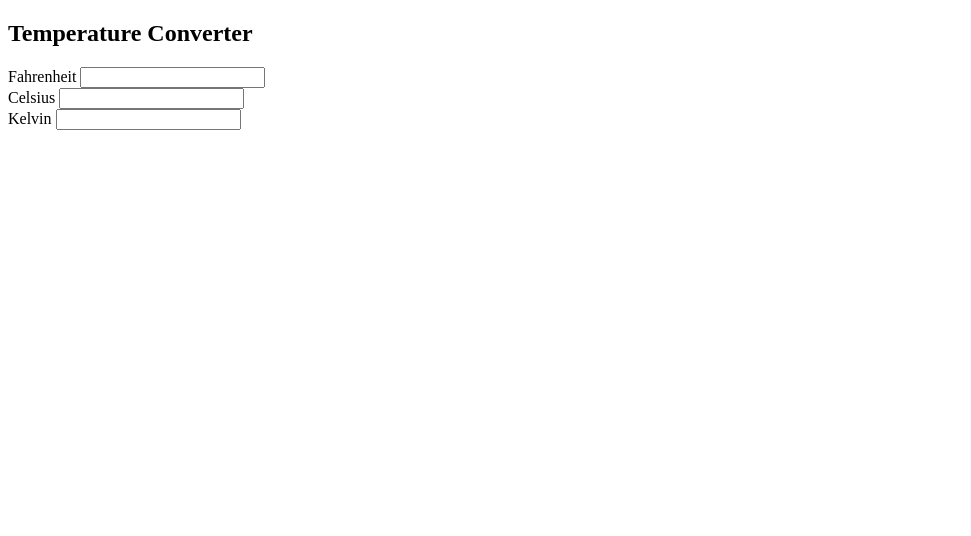
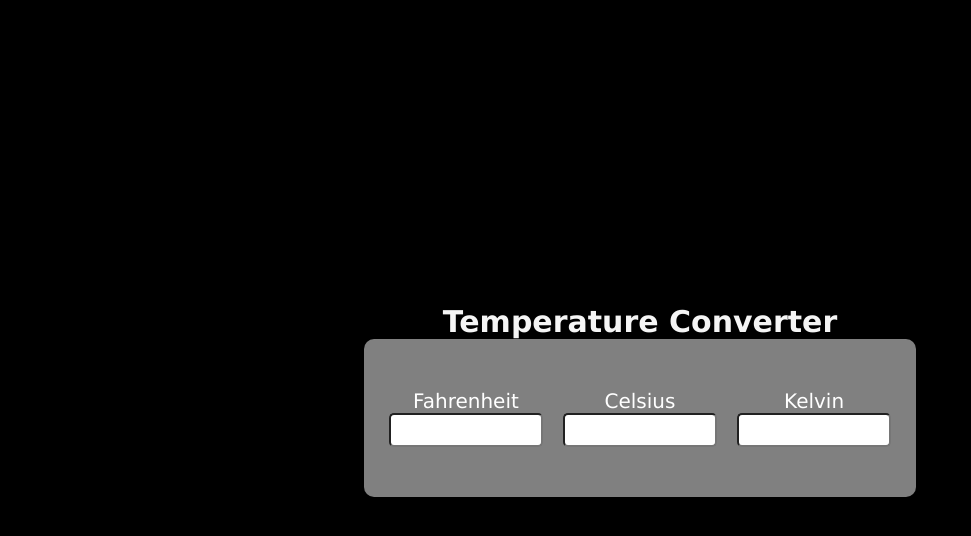
Before and after one commit to gacharya2022/OIBGRIP2, a plain HTML site: page index.html in a window 1280 px wide. Shown: the whole page, without its empty margins (0-971 px from the left). Drawn offline with Linux system fonts and the light colour scheme.

Commit message:
Update index.html

```diff
--- a/index.html
+++ b/index.html
@@ -1,30 +1,114 @@
 <!DOCTYPE html>
 <html lang="en">
 <head>
-    <meta charset="UTF-8">
-    <meta http-equiv="X-UA-Compatible" content="IE=edge">
-    <meta name="viewport" content="width=device-width, initial-scale=1.0">
-    <title>Temperature converter</title>
-    <link rel="stylesheet" href="style3.css">
+<meta charset="UTF-8">
+<meta name="viewport" content="width=device-width,initial-scale=1.0">
+<title>Temperature Conversion</title>
+<style>
+    *{
+        margin: 0;
+        padding: 0;
+        font-family: Verdana, Geneva, Tahoma, sans-serif;
+    }
+
+    .container {
+        width: 100%;
+        height: 100vh;
+        background-color:black;
+        display: flex;
+        flex-direction: column;
+        justify-content: center;
+        align-items: center;
+    }
+
+    .container h1 {
+        color: whitesmoke;
+        font-weight: 700;
+        font-size: 30px;
+        text-align: center;
+    }
+
+    .converter-row{
+        display: flex;
+        width: 40%;
+        justify-content: space-between;
+        align-items: center;
+        background: grey;
+        border-radius: 10px;
+        padding: 50px 20px;
+    }
+
+    .col{
+        flex-basis: 32%;
+        text-align: center;
+    }
+
+    .col label {
+        font-size: 20px;
+        font-weight: 500;
+        margin-bottom: 10px;
+        color: #fff;
+    }
+
+    .col input {
+        width: 150px;
+        height: 30px;
+        background: white;
+        border-radius: 5px;
+        text-align: center;
+    }
+    </style>
 </head>
+
 <body>
     <div class="container">
-        <h2>Temperature Converter</h2>
-        <div class="row">
+        <h1>Temperature Converter</h1>
+        <div class="converter-row">
             <div class="col">
                 <label>Fahrenheit</label>
                 <input type="number" id="fahrenheit">
             </div>
+
             <div class="col">
                 <label>Celsius</label>
                 <input type="number" id="celsius">
             </div>
+
             <div class="col">
                 <label>Kelvin</label>
                 <input type="number" id="kelvin">
             </div>
         </div>
     </div>
-    <script src="task.js"></script>
+
+    <script>
+        let celsius = document.getElementById('celsius');
+        let fahrenheit = document.getElementById('fahrenheit');
+        let kelvin = document.getElementById('kelvin');
+        celsius.oninput = function () {
+            let f = (parseFloat(celsius.value) * 9) / 5 + 32;
+            fahrenheit.value = parseFloat(f.toFixed(2));
+
+            let k = (parseFloat(celsius.value) + 273.15);
+            kelvin.value = parseFloat(k.toFixed(2));
+        }
+        fahrenheit.oninput = function () {
+            let c = ((parseFloat(
+                fahrenheit.value) - 32) * 5) / 9;
+            celsius.value = parseFloat(c.toFixed(2));
+
+            let k = (parseFloat(
+                fahrenheit.value) - 32) * 5 / 9 + 273.15;
+            kelvin.value = parseFloat(k.toFixed(2));
+        }
+        kelvin.oninput = function () {
+            let f = (parseFloat(
+                kelvin.value) - 273.15) * 9 / 5 + 32;
+            fahrenheit.value = parseFloat(f.toFixed(2));
+
+            let c = (parseFloat(kelvin.value) - 273.15);
+            celsius.value = parseFloat(c.toFixed(2));
+        }
+    </script>
 </body>
 </html>
```
